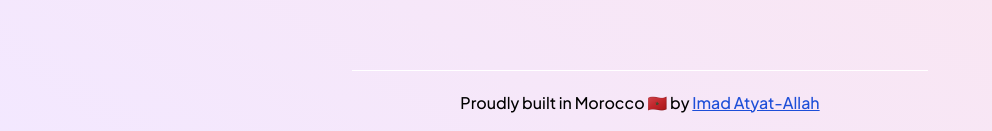
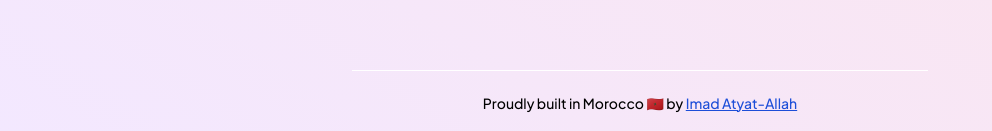
Before and after one commit to imadatyatalah/gymbro-ai, a Next.js app: page / in a window 1280 px wide. Shown: the part 666-797 px from the top of the page, without its empty margins (0-992 px from the left). Built offline with nearby package versions, Linux system fonts and the light colour scheme; no server answers; the database is empty.

Commit message:
style: improve responsivity

```diff
--- a/src/app/globals.css
+++ b/src/app/globals.css
@@ -2,7 +2,10 @@
 @tailwind components;
 @tailwind utilities;
 
+@layer base {
   body {
+    @apply text-sm sm:text-base;
+
     background: rgb(243, 232, 255);
     background: linear-gradient(
       34deg,
@@ -10,3 +13,4 @@ body {
       rgba(255, 228, 230, 1) 100%
     );
   }
+}
--- a/src/components/Dropdown.tsx
+++ b/src/components/Dropdown.tsx
@@ -29,7 +29,7 @@ const Dropdown = ({
             leaveFrom="opacity-100"
             leaveTo="opacity-0"
           >
-            <Listbox.Options className="absolute mt-1 w-full overflow-auto rounded-2xl border border-black bg-white text-base shadow focus:outline-none">
+            <Listbox.Options className="absolute z-10 mt-1 w-full overflow-auto rounded-2xl border border-black bg-white text-base shadow focus:outline-none">
               {items.map((item, index) => (
                 <Listbox.Option
                   key={index}
--- a/src/components/Footer.tsx
+++ b/src/components/Footer.tsx
@@ -1,6 +1,6 @@
 const Footer = () => {
   return (
-    <footer className="mx-auto flex h-[4rem] max-w-[36rem] items-center justify-between border-t border-white px-4 text-sm sm:px-0 sm:text-base">
+    <footer className="mx-auto flex h-[4rem] max-w-[36rem] items-center justify-between border-t border-white px-4 text-sm sm:px-0">
       <div className="w-full text-center">
         <p className="font-medium">
           Proudly built in Morocco 🇲🇦 by{" "}
--- a/src/components/GenerateWorkoutForm.tsx
+++ b/src/components/GenerateWorkoutForm.tsx
@@ -79,7 +79,7 @@ const GenerateWorkoutForm = () => {
 
       {generatedWorkout ? (
         <ReactMarkdown
-          className="prose break-words"
+          className="prose break-words text-sm sm:text-base"
           remarkPlugins={[remarkGfm]}
         >
           {generatedWorkout}
```
Lines whose indentation alone changed are shown as unchanged.
